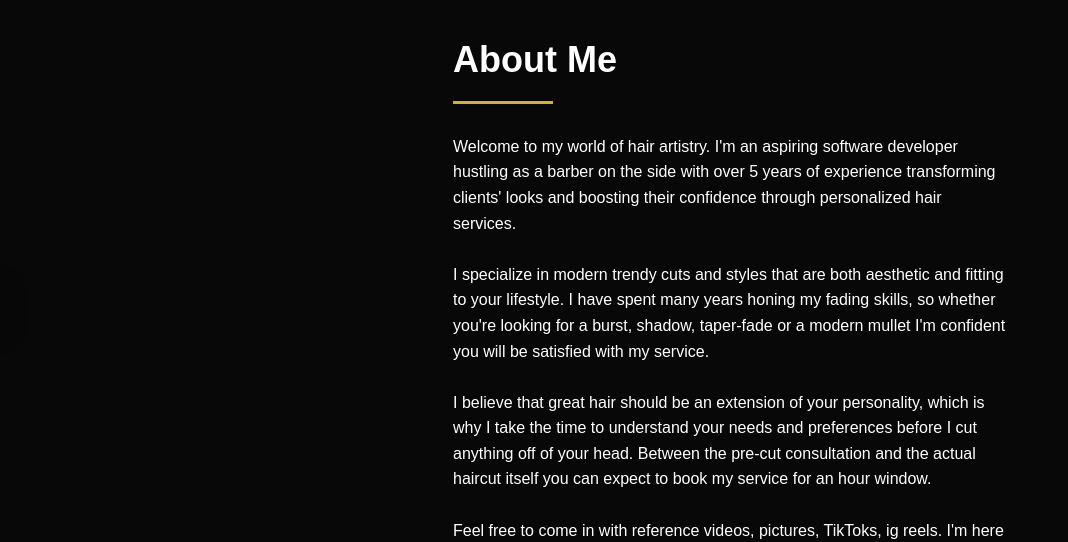
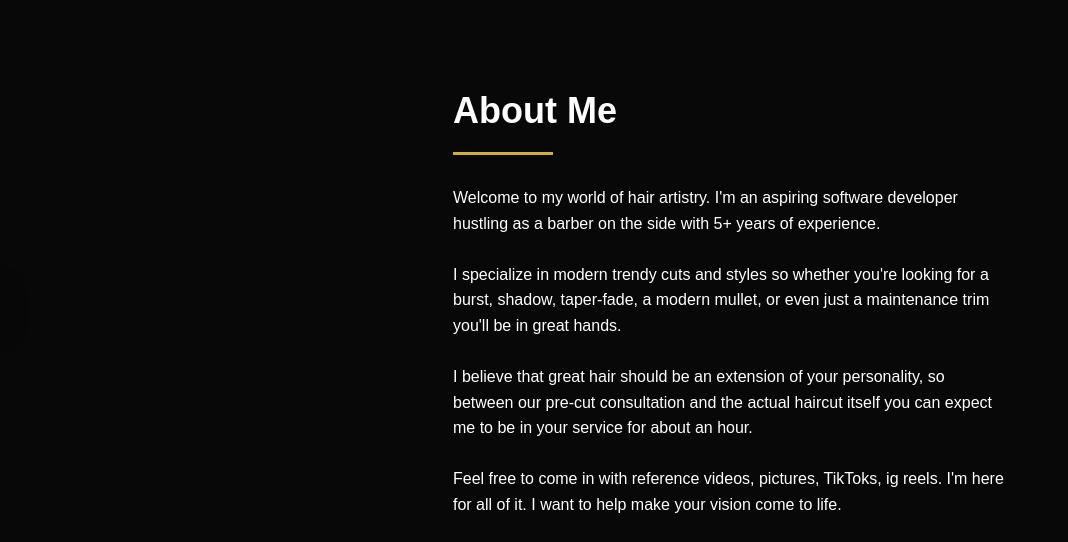
Before and after one commit to akim-cs/Hair-Stylist, a plain HTML site: page index.html in a window 1280 px wide. Shown: the part 900-1442 px from the top of the page, 212-1280 px from the left. Drawn offline with Linux system fonts and the light colour scheme.

Commit message:
Updated About Me index.html

```diff
--- a/index.html
+++ b/index.html
@@ -41,11 +41,11 @@
                 </div>
                 <div class="about-text">
                     <h2 class="section-title">About Me</h2>
-                    <p>Welcome to my world of hair artistry. I'm an aspiring software developer hustling as a barber on the side with over 5 years of experience transforming clients' looks and boosting their confidence through personalized hair services.</p>
+                    <p>Welcome to my world of hair artistry. I'm an aspiring software developer hustling as a barber on the side with 5+ years of experience.</p>
                     <br/>
-                    <p>I specialize in modern trendy cuts and styles that are both aesthetic and fitting to your lifestyle. I have spent many years honing my fading skills, so whether you're looking for a burst, shadow, taper-fade or a modern mullet I'm confident you will be satisfied with my service.</p>
+                    <p>I specialize in modern trendy cuts and styles so whether you're looking for a burst, shadow, taper-fade, a modern mullet, or even just a maintenance trim you'll be in great hands.</p>
                     <br/>
-                    <p>I believe that great hair should be an extension of your personality, which is why I take the time to understand your needs and preferences before I cut anything off of your head. Between the pre-cut consultation and the actual haircut itself you can expect to book my service for an hour window.</p>
+                    <p>I believe that great hair should be an extension of your personality, so between our pre-cut consultation and the actual haircut itself you can expect me to be in your service for about an hour.</p>
                     <br/>
                     <p>Feel free to come in with reference videos, pictures, TikToks, ig reels. I'm here for all of it. I want to help make your vision come to life.</p>
                 </div>
```
